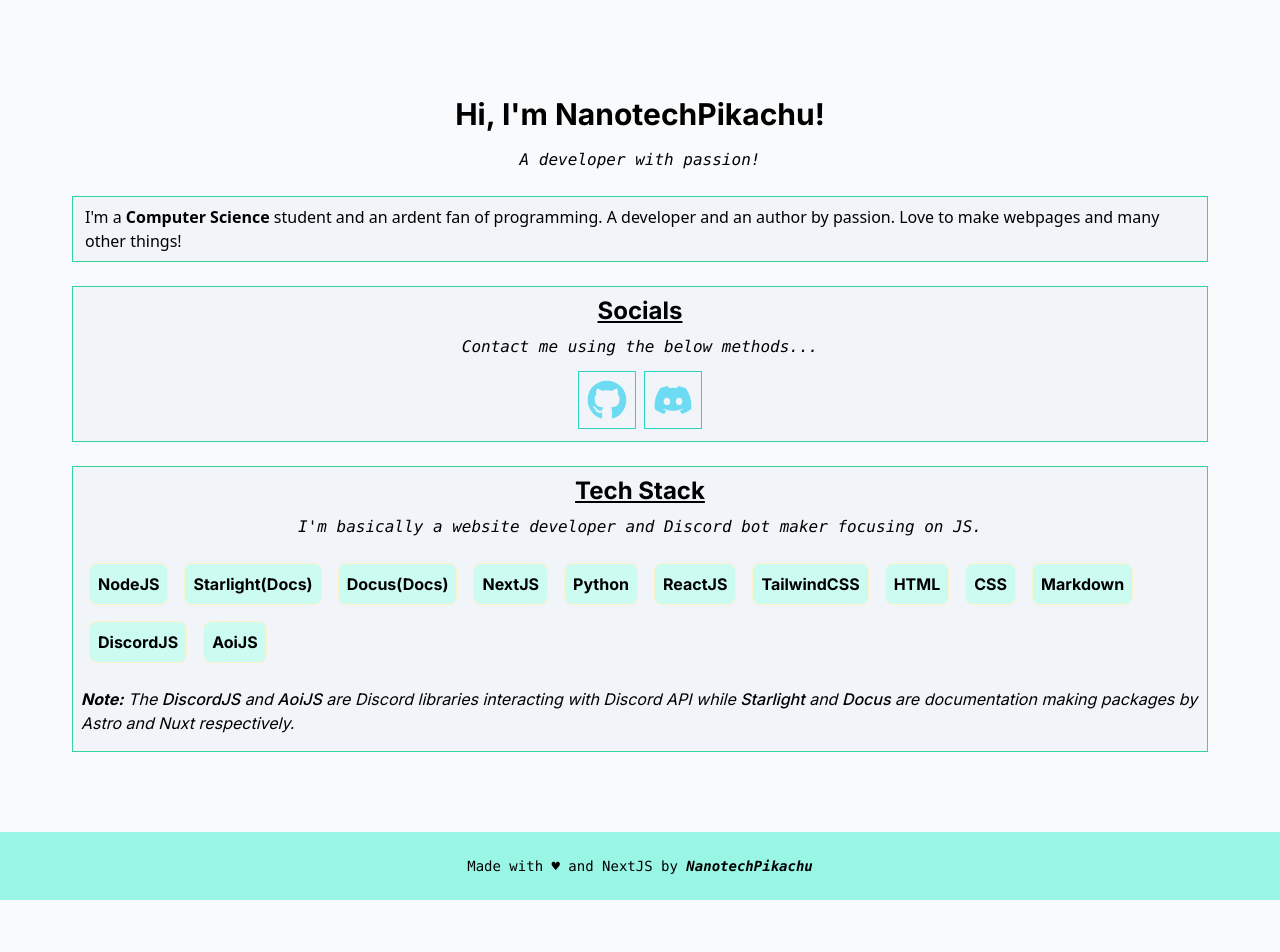
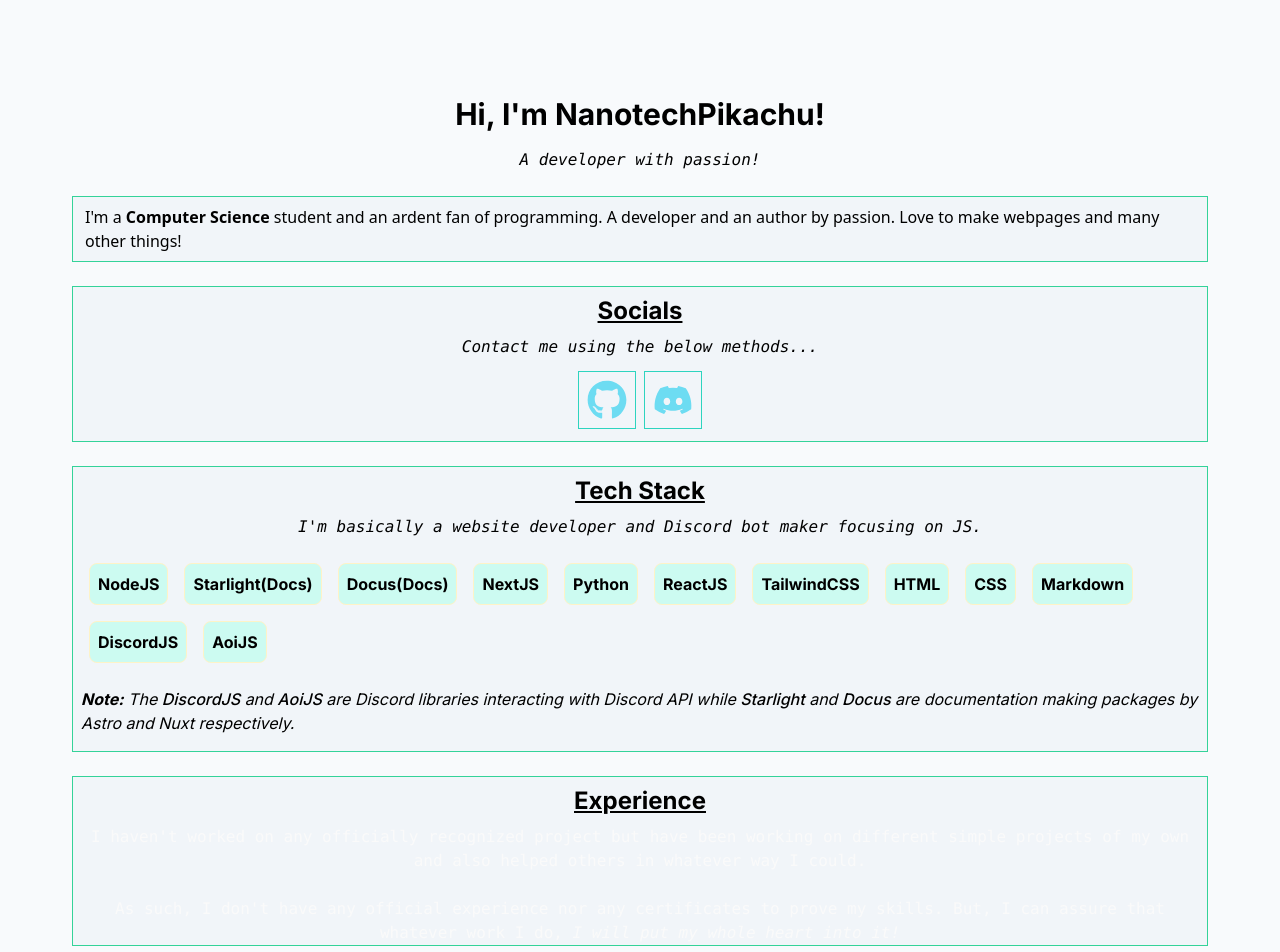
Before and after one commit to NanotechPikachu/Portfolio, a Next.js app: page / in a window 1280 px wide. Shown: the top 952 px of the page. Before the commit the page ends 900 px from the top, so only its background shows below. Built offline with nearby package versions, Linux system fonts and the light colour scheme.

Commit message:
Update page.js

```diff
--- a/src/app/page.js
+++ b/src/app/page.js
@@ -1,6 +1,7 @@
 import BasicInfo from '../components/BasicInfo.jsx';
 import Socials from '../components/Socials.jsx';
 import TechStack from '../components/TechStack.jsx';
+import Exp from '../components/Exp.jsx';
 
 export default function Home() {
   return (
@@ -11,6 +12,7 @@
     <BasicInfo />
     <Socials />
     <TechStack />
+    <Exp />
     </div>
     </div>
     <div className="dark:bg-teal-100 bg-teal-200 bottom-0 text-center text-black text-xs md:text-sm font-mono">
```
